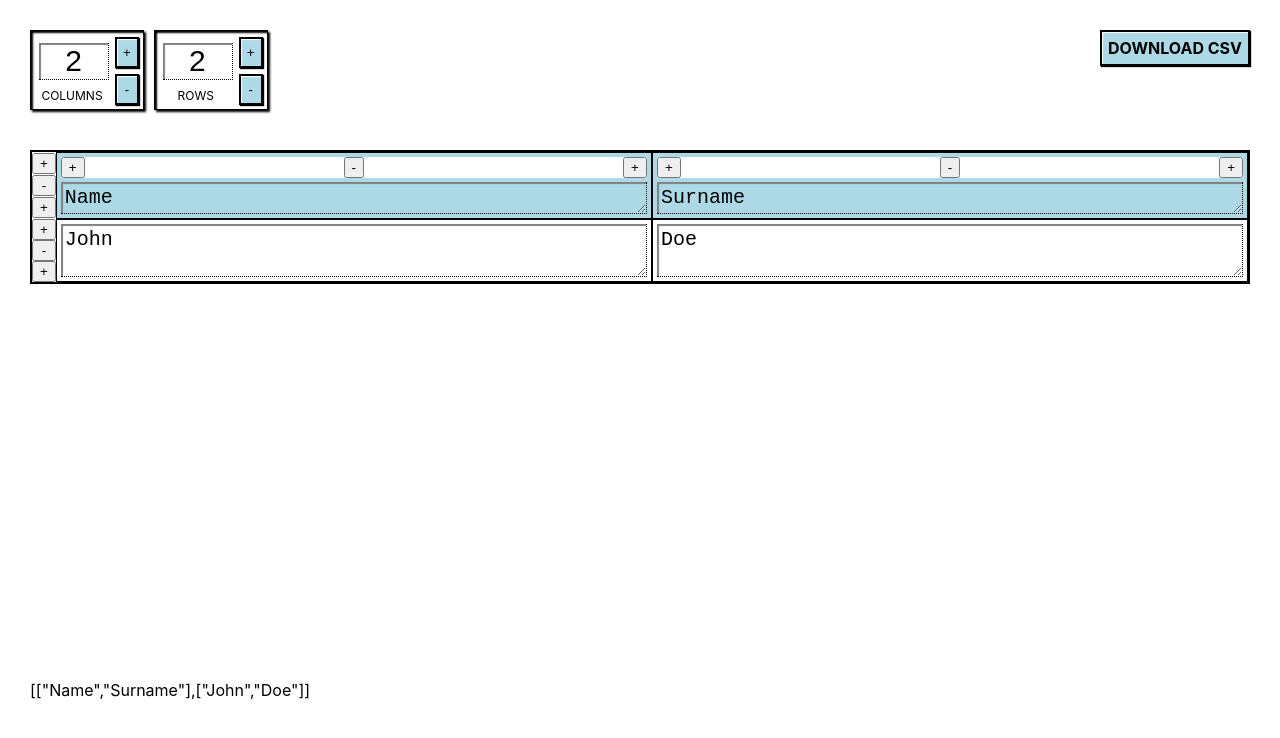
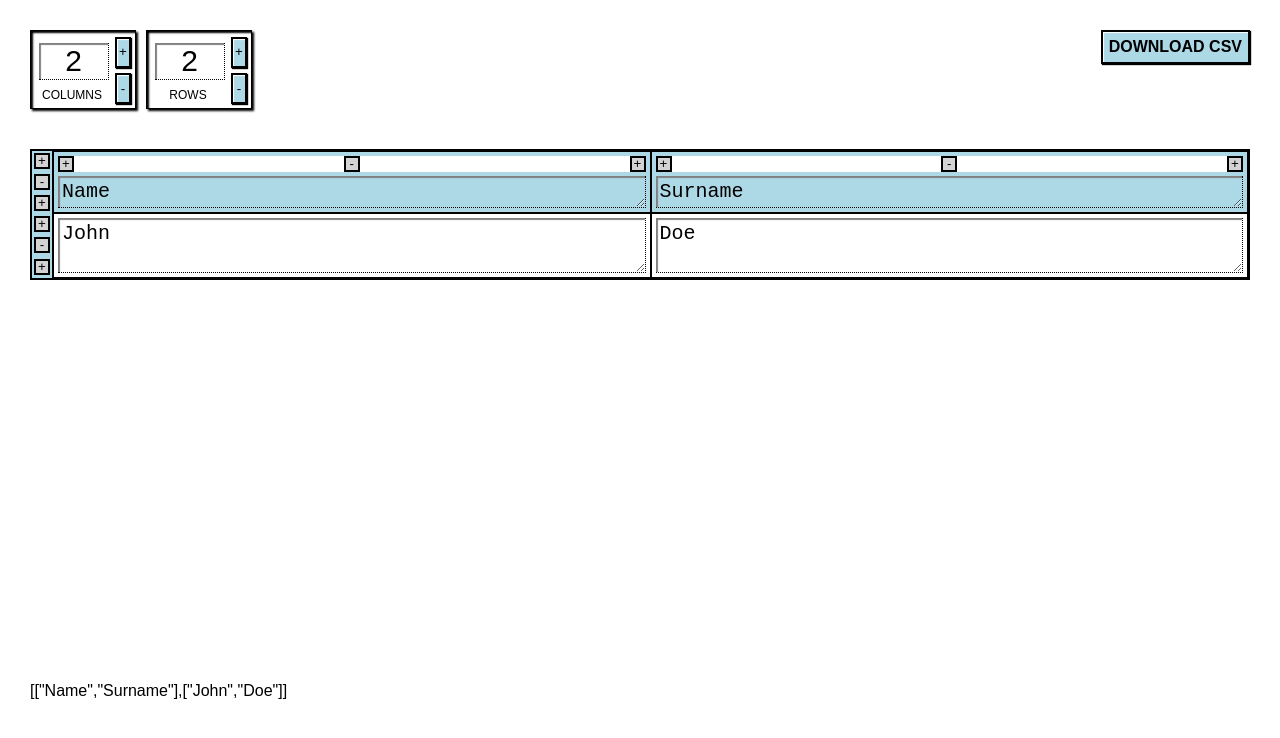
Before and after one commit to lag-of-death/table-constructor, a React (Create React App) app: page / in a window 1280 px wide. Shown: the top 738 px of the page. Built offline with nearby package versions, Linux system fonts and the light colour scheme.

Commit message:
Style buttons

```diff
--- a/src/components/TableContent.js
+++ b/src/components/TableContent.js
@@ -14,20 +14,24 @@ import {actions} from "../helpers/constants";
 const { BACK_ACTION, FRONT_ACTION, REMOVE_ACTION } = actions;
 
 const getRowContent = (rowIdx, row, rows, handleColumnValueChange, getComponent = () => null) =>
-  row.map((column, columnIdx) =>
+  {
+    const isHeader = rowIdx === 0;
+
+    return row.map((column, columnIdx) =>
       (
         <Column
-        flexDirection={rowIdx === 0 ? 'column' : 'row'}
+          isHeader
           key={rowIdx + ':' + columnIdx}>
           { getComponent(columnIdx) }
           <textarea
-          rows='1'
+            rows={isHeader ? 1 : 2}
             value={rows[rowIdx][columnIdx]}
             onChange={(evt) => handleColumnValueChange(rowIdx, columnIdx, evt)}
           />
         </Column>
       )
     );
+  };
 
 const getColumnActions = (handleColumnAction, columnIdx) => {
   return (
--- a/src/index.js
+++ b/src/index.js
@@ -7,16 +7,20 @@ import App from './App';
 import * as serviceWorker from './serviceWorker';
 
 const GlobalStyle = createGlobalStyle`
+  button {
+    align-items: center;
+    background: lightgray;
+    border: 2px solid black;
+    display: flex;
+    justify-content: center;
+    line-height: 10px;
+    width: 10px;
+  }
+
   body {
+    font-family: sans-serif;
     margin: 0;
     padding: 30px;
-    font-family: -apple-system, BlinkMacSystemFont, "Segoe UI", "Roboto", "Oxygen", "Ubuntu", "Cantarell", "Fira Sans", "Droid Sans", "Helvetica Neue", sans-serif;
-    -webkit-font-smoothing: antialiased;
-    -moz-osx-font-smoothing: grayscale;
-  }
-
-  code {
-    font-family: source-code-pro, Menlo, Monaco, Consolas, "Courier New", monospace;
   }
 `;
 
--- a/src/styled_components/index.js
+++ b/src/styled_components/index.js
@@ -70,6 +70,10 @@ const RowActionsContainer = styled.div`
   display: flex;
   justify-content: space-around;
   flex-direction: column;
+  align-items: center;
+  background: lightblue;
+  border-right: 1px solid black;
+  width: 20px;
 `;
 
 const ColumnActionsContainer = styled.div`
@@ -82,7 +86,7 @@ const ColumnActionsContainer = styled.div`
 const Column = styled.div`
   border: 1px solid black;
   display: flex;
-  flex-direction: ${ (props) => props.flexDirection }
+  flex-direction: ${ (props) => props.isHeader ? 'column' : 'row' }
   padding: 4px;
   width: 100%;
 
```
Lines whose indentation alone changed are shown as unchanged.
